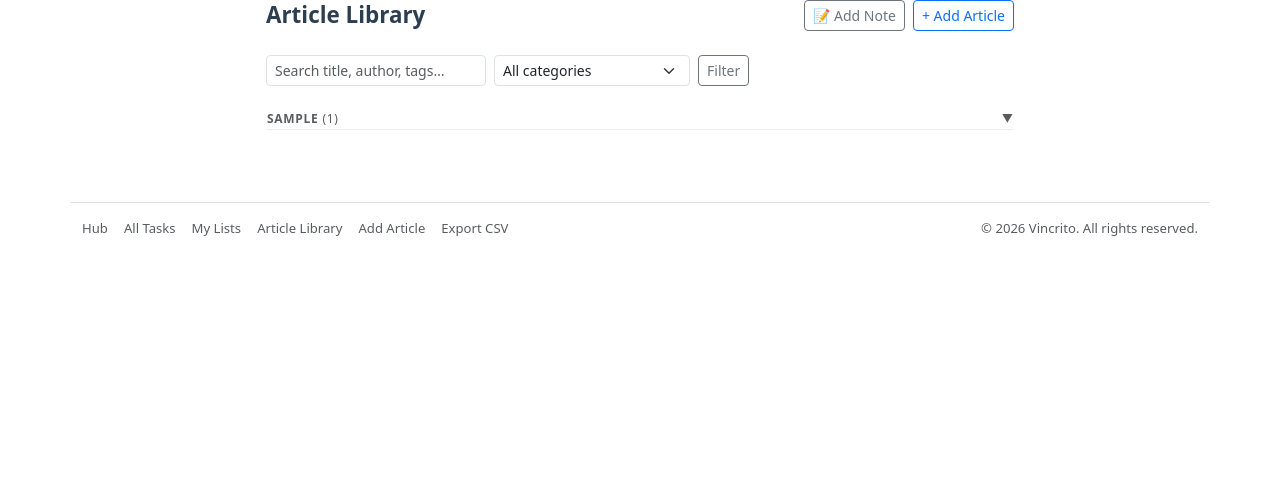
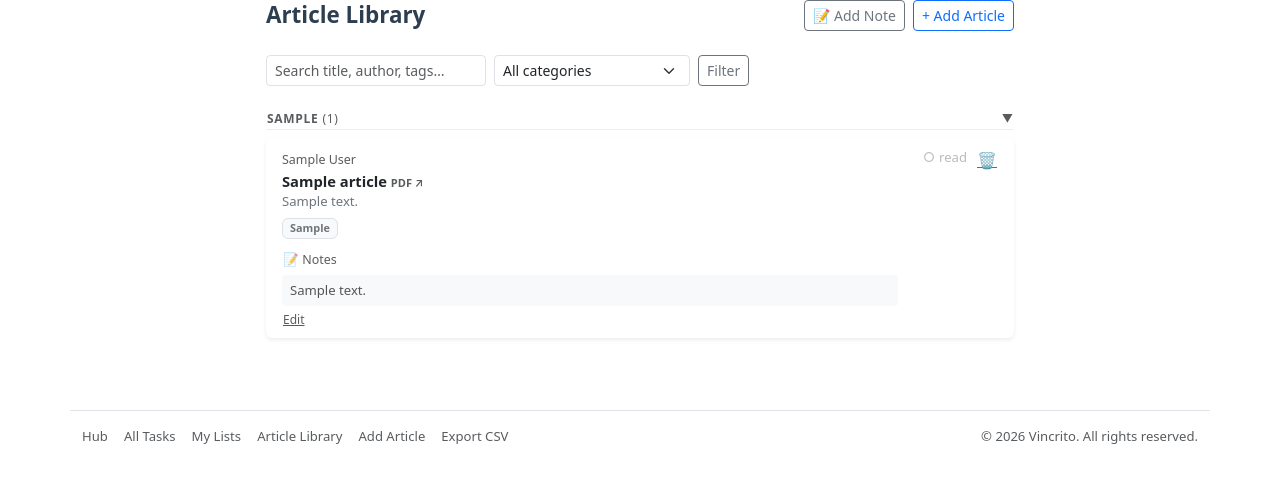
Before and after one commit to vincrito/clinical-task-manager, a Flask app: page /articles in a window 1280 px wide. Shown: the part 56-539 px from the top of the page. Run offline with Flask 3, Linux system fonts and the light colour scheme; a user stored in the database is signed in; tables that the repository leaves empty hold one stand-in row (values such as "Sample post"); some libraries are stand-ins or nearby versions.

Commit message:
fix: article tiles always visible, Notes/Read collapsed, article sections expanded by default

```diff
--- a/templates/articles_browse.html
+++ b/templates/articles_browse.html
@@ -39,7 +39,7 @@
       <span class="text-muted ms-auto" style="font-size:.7em;">&#9660;</span>
     </button>
     <div class="border-bottom mb-2" style="border-color:#eee !important;"></div>
-    <div class="collapse" id="{{ cat_id }}">
+    <div class="collapse{% if category != '📝 Notes' and category != '✓ Read' %} show{% endif %}" id="{{ cat_id }}">
       <div class="d-flex flex-column gap-2 mt-1">
         {% for article in articles %}
         {% set is_note = article.content_type == 'Note' %}
@@ -104,14 +104,11 @@
                     <a href="{{ article.url }}" target="_blank" rel="noopener"
                        class="text-decoration-none text-dark">{{ article.title }} <span class="text-muted" style="font-size:.75em;">&#8599;</span></a>
                   {% else %}
-                    <button class="btn btn-link p-0 text-dark fw-semibold text-start text-decoration-none"
-                            style="font-size:1em;" type="button"
-                            data-bs-toggle="collapse" data-bs-target="#{{ art_id }}">{{ article.title }}</button>
+                    {{ article.title }}
                   {% endif %}
                 </div>
-                <div class="collapse" id="{{ art_id }}">
                 {% if article.summary %}
-                  <p class="text-secondary mb-1 mt-1" style="font-size:.82em; line-height:1.4;">{{ article.summary }}</p>
+                <p class="text-secondary mb-1" style="font-size:.82em; line-height:1.4;">{{ article.summary }}</p>
                 {% endif %}
                 <div>
                   {% for tag in article.tag_list() %}
@@ -139,7 +136,6 @@
                                 style="font-size:.75em;">Edit</button>
                         <span class="notes-saved-msg text-success" data-aid="{{ article.id }}"
                               style="font-size:.75em; display:none;">&#10003; Saved</span>
-                      </div>
                       </div>
                     </div>
                   </div>
```
Lines whose indentation alone changed are shown as unchanged.
